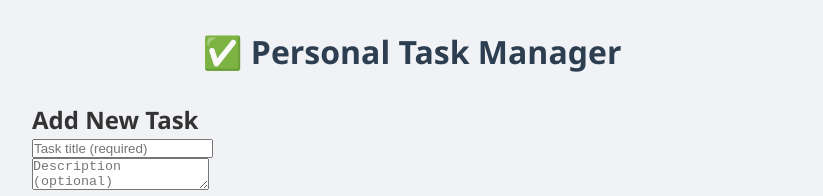
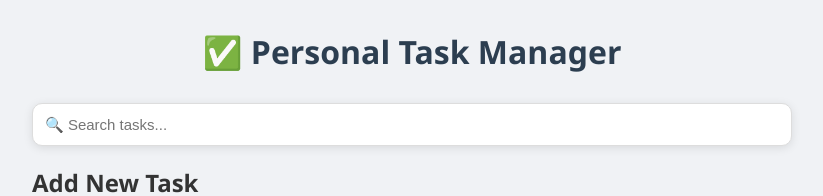
Before and after one commit to Vaishnavi-Saini/Personal-Task-Manager, a React (Create React App) app in the folder client/: page / in a window 1280 px wide. Shown: the top 196 px of the page, without its empty margins (228-1051 px from the left). Built offline with nearby package versions, Linux system fonts and the light colour scheme; no server answers.

Commit message:
feat: add search tasks by title functionality

```diff
--- a/client/src/App.css
+++ b/client/src/App.css
@@ -260,3 +260,18 @@ h1 {
   font-size: 1.2rem;
   color: #666;
 }
+
+.search-input {
+  width: 100%;
+  padding: 12px;
+  margin-bottom: 20px;
+  border: 1px solid #ddd;
+  border-radius: 10px;
+  font-size: 15px;
+  box-shadow: 0 2px 10px rgba(0,0,0,0.1);
+}
+
+.search-input:focus {
+  outline: none;
+  border-color: #3498db;
+}
--- a/client/src/App.js
+++ b/client/src/App.js
@@ -7,6 +7,7 @@ import './App.css'
 function App() {
   const [tasks, setTasks] = useState([])
   const [filter, setFilter] = useState('all')
+  const [search, setSearch] = useState('')
   const [loading, setLoading] = useState(true)
 
   useEffect(() => {
@@ -40,9 +41,15 @@ function App() {
   }
 
   const filteredTasks = tasks.filter(task => {
-    if (filter === 'active') return !task.completed
-    if (filter === 'completed') return task.completed
-    return true
+    const matchesFilter =
+      filter === 'active' ? !task.completed :
+      filter === 'completed' ? task.completed : true
+
+    const matchesSearch = (task.title || '')
+      .toLowerCase()
+      .includes(search.toLowerCase())
+
+    return matchesFilter && matchesSearch
   })
 
   const completedCount = tasks.filter(t => t.completed).length
@@ -54,6 +61,13 @@ function App() {
   return (
     <div className="app">
       <h1>✅ Personal Task Manager</h1>
+      <input
+        className="search-input"
+        type="text"
+        placeholder="🔍 Search tasks..."
+        value={search}
+        onChange={(e) => setSearch(e.target.value)}
+        />
       <TaskForm onTaskAdded={handleTaskAdded} />
       <FilterBar
         filter={filter}
```
Also changed, not shown: 1 other file (tests, documents, lock files or other folders).
